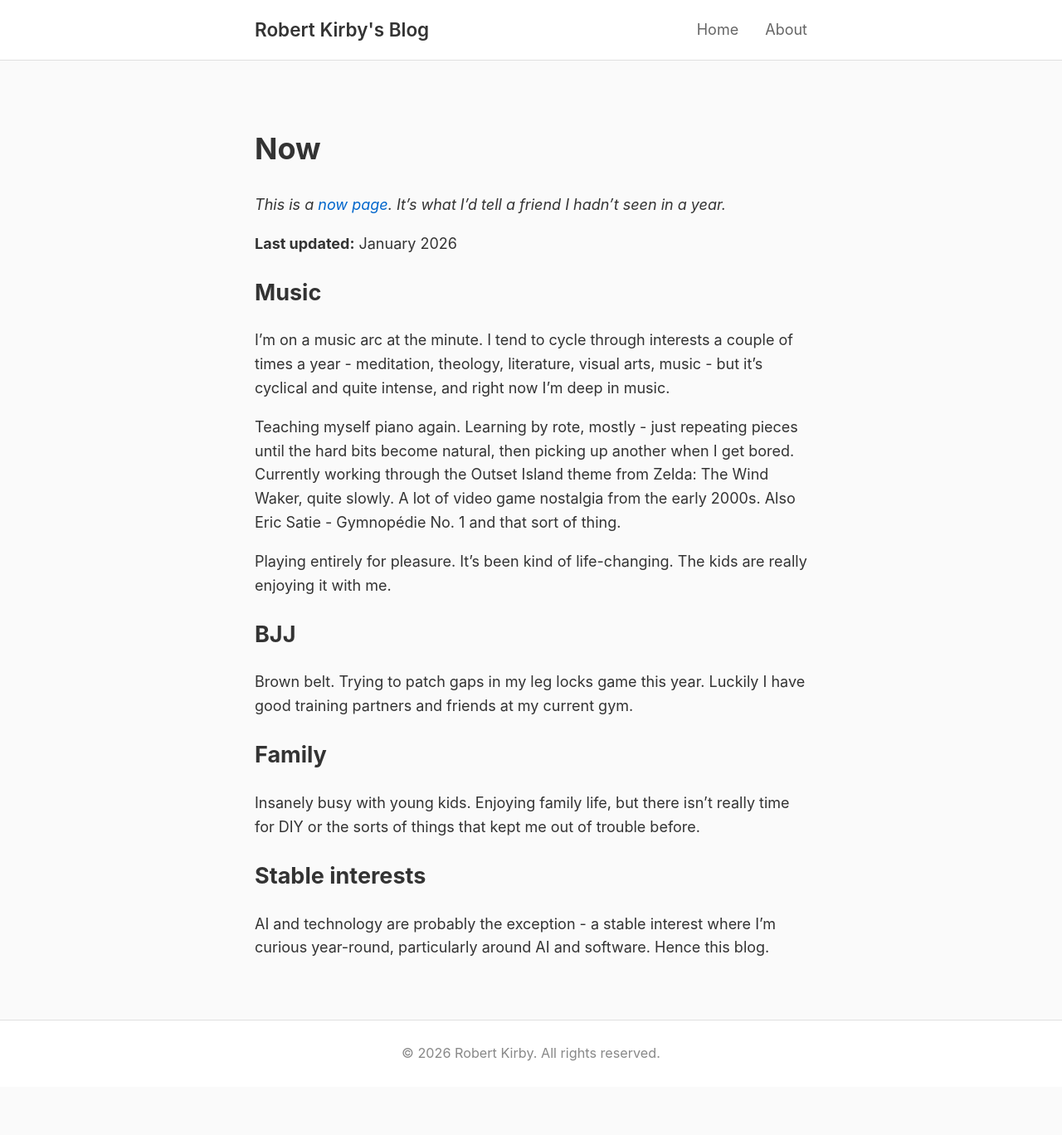
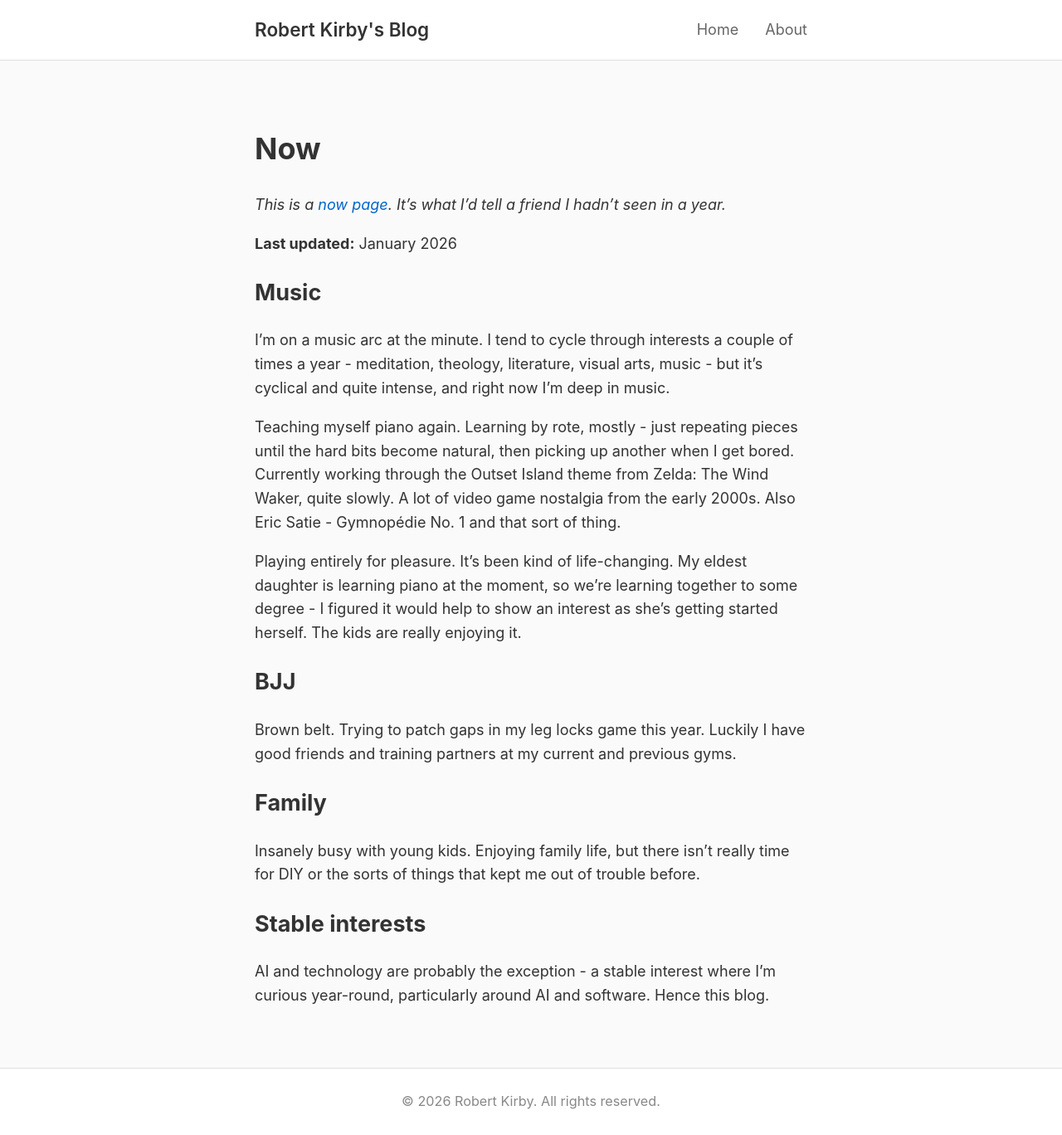
Before and after one commit to rob137/rob137.github.io, a Jekyll site: the page built from now.md, in a window 1280 px wide. Shown: the whole page at 83% size. Built offline with Jekyll 4.4.1, drawn with Linux system fonts in a browser that asks for light colours; before the commit the page ends 1310 px from its top, so only the background shows below that.

Commit message:
Now: daughter learning piano together, friends at current+previous gyms

```diff
--- a/now.md
+++ b/now.md
@@ -15,11 +15,11 @@ I'm on a music arc at the minute. I tend to cycle through interests a couple of
 
 Teaching myself piano again. Learning by rote, mostly - just repeating pieces until the hard bits become natural, then picking up another when I get bored. Currently working through the Outset Island theme from Zelda: The Wind Waker, quite slowly. A lot of video game nostalgia from the early 2000s. Also Eric Satie - Gymnopédie No. 1 and that sort of thing.
 
-Playing entirely for pleasure. It's been kind of life-changing. The kids are really enjoying it with me.
+Playing entirely for pleasure. It's been kind of life-changing. My eldest daughter is learning piano at the moment, so we're learning together to some degree - I figured it would help to show an interest as she's getting started herself. The kids are really enjoying it.
 
 ## BJJ
 
-Brown belt. Trying to patch gaps in my leg locks game this year. Luckily I have good training partners and friends at my current gym.
+Brown belt. Trying to patch gaps in my leg locks game this year. Luckily I have good friends and training partners at my current and previous gyms.
 
 ## Family
 
```
